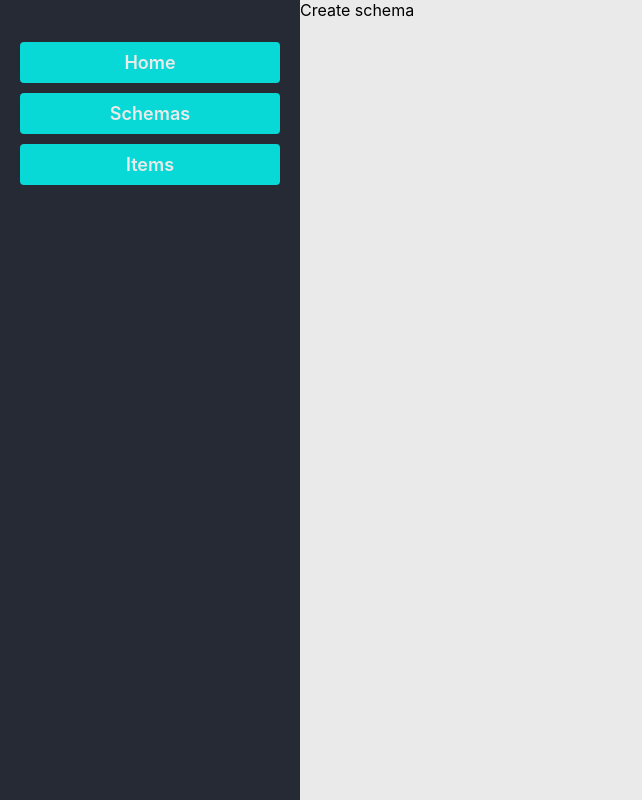
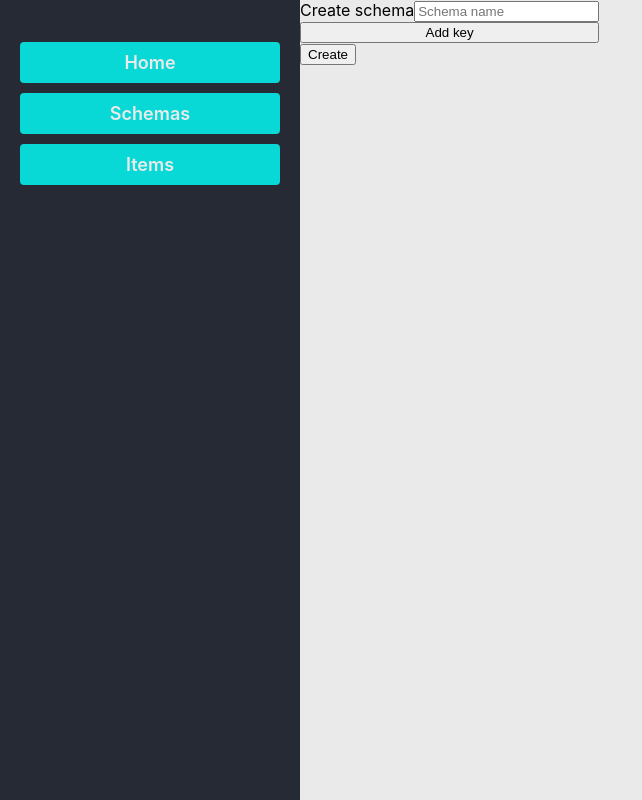
Before and after one commit to stefanchethedog/web-store, a React (Create React App) app in the folder frontend/: page /schema/create in a window 1280 px wide. Shown: the whole page, without its empty margins (0-642 px from the left). Built offline with nearby package versions, Linux system fonts and the light colour scheme.

Commit message:
wip: schema creation

```diff
--- a/frontend/src/pages/Schema/Create/CreateSchema.styles.scss
+++ b/frontend/src/pages/Schema/Create/CreateSchema.styles.scss
@@ -0,0 +1,11 @@
+.schema-keys__container {
+  display: flex;
+  flex-direction: column;
+  gap: 10px;
+}
+
+.schema_key {
+  display: flex;
+  flex-direction: row;
+  gap: 5px;
+}
--- a/frontend/src/pages/Schema/Create/CreateSchema.tsx
+++ b/frontend/src/pages/Schema/Create/CreateSchema.tsx
@@ -1,18 +1,98 @@
-import { FC } from 'react';
+import { FC, useState } from 'react';
 
 import './CreateSchema.styles.scss';
+import SchemaKey from './Schema-Key';
 
 interface CreateSchemaProps {
 }
 
-const CreateSchema: FC<CreateSchemaProps> = ({}) => {
+interface IKey {
+  name: string;
+  type: string;
+  required: boolean;
+  index: number;
+}
 
+const CreateSchema: FC<CreateSchemaProps> = ({ }) => {
+  const [name, setName] = useState("");
+  const [keys, setKeys] = useState<IKey[]>([]);
+  const [nextIndex, setNextIndex] = useState(0);
 
-    return (
-        <div className="create-schema__container">
-            Create schema
-        </div>
-    );
+  const handleNameChange = (value: string, index: number) => {
+    setKeys(keys.map((key) => {
+      if (key.index === index) {
+        return { ...key, name: value };
+      }
+      else return key;
+    }))
+  }
+
+  const handleTypeChange = (value: string, index: number) => {
+    setKeys(keys.map((key) => {
+      if (key.index === index) {
+        return { ...key, type: value };
+      }
+      else return key;
+    }))
+  }
+
+  const handleRequiredChange = (value: boolean, index: number) => {
+    console.log("handle required change");
+    setKeys(keys.map((key) => {
+      if (key.index === index) {
+        return { ...key, required: value };
+      }
+      else return key;
+    }))
+  }
+
+  const handleKeyRemove = (index: number) => {
+    setKeys(keys.filter((key) => key.index !== index))
+  }
+
+  return (
+    <div className="create-schema__container">
+      Create schema
+      <input
+        type="text"
+        placeholder="Schema name"
+        value={name}
+        onChange={(e) => setName(e.target.value)}
+      />
+      <div className="schema-keys__container">
+        {keys.map((key) => {
+          return (
+            <>
+              <SchemaKey
+                name={key.name}
+                type={key.type}
+                required={key.required}
+                index={key.index}
+                onNameChange={handleNameChange}
+                onTypeChange={handleTypeChange}
+                onRequiredChange={handleRequiredChange}
+                onRemove={handleKeyRemove}
+              />
+            </>
+          )
+        })}
+        <button
+          onClick={() => {
+            setKeys([...keys, { name: "", type: "", required: false, index: nextIndex }]);
+            setNextIndex(nextIndex + 1);
+          }}
+        >Add key</button>
+      </div>
+      <button
+        onClick={() => {
+          console.log({
+            name,
+            keys: [...keys]
+          })
+        }}
+      >Create</button>
+    </div>
+  );
 };
 
 export default CreateSchema;
--- /dev/null
+++ b/frontend/src/pages/Schema/Create/Schema-Key.tsx
@@ -0,0 +1,29 @@
+type Props = {
+  name: string;
+  type: string;
+  required: boolean;
+  index: number;
+  onNameChange: (name: string, index: number) => void;
+  onTypeChange: (type: string, index: number) => void;
+  onRequiredChange: (value: boolean, index: number) => void;
+  onRemove: (index: number) => void;
+}
+
+//TODO: add object key type
+const KEY_TYPES = ["number", "string"];
+
+export default function SchemaKey({
+  name, type, required, index,
+  onNameChange, onTypeChange, onRequiredChange, onRemove
+}: Props) {
+  return (
+    <div className="schema_key">
+      <input type="text" placeholder="Key name..." name="name" value={name} onChange={(e) => onNameChange(e.target.value, index)} />
+      <select value={type} onChange={(e) => onTypeChange(e.target.value, index)}>
+        {KEY_TYPES.map((type) => <option key={`${type}--${index}`} value={type}>{type}</option>)}
+      </select>
+      <input type="checkbox" checked={required} onChange={(e) => onRequiredChange(e.target.checked, index)} />
+      <button onClick={() => onRemove(index)}>Remove</button>
+    </div>
+  );
+}
```
